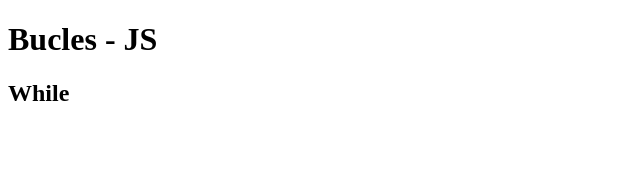
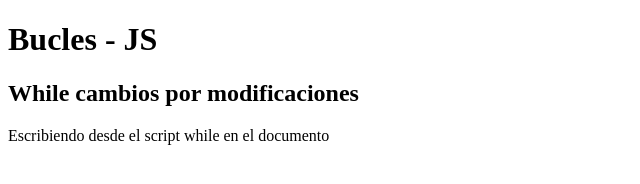
Before and after one commit to Nacho998/Digitalers-2023-bucles, a plain HTML site: page index.html in a window 1280 px wide. Shown: the whole page, without its empty margins (0-640 px from the left). Drawn offline with Linux system fonts and the light colour scheme.

Commit message:
modificacion en el H2 del index y document.write en el JS

```diff
--- a/index.html
+++ b/index.html
@@ -7,7 +7,7 @@
 </head>
 <body>
     <h1>Bucles - JS</h1>
-    <h2>While</h2>
+    <h2>While cambios por modificaciones</h2>
 
     <script src="/js/while.js"></script>
 </body>
--- a/js/while.js
+++ b/js/while.js
@@ -1 +1,2 @@
 console.log(`Bucle While en Javascript`)
+document.write(`Escribiendo desde el script while en el documento`)
```
